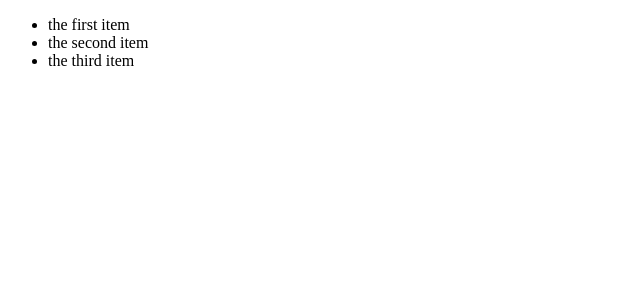
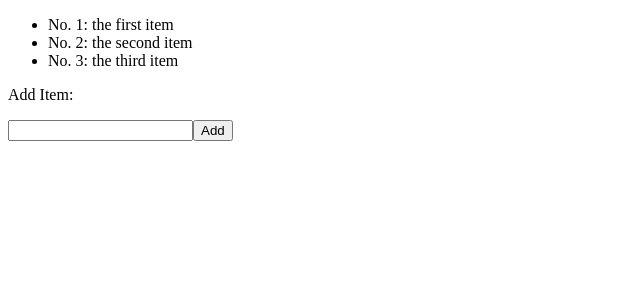
Before and after one commit to palmerev/ES6-work, a React app in the folder app/: page / in a window 1280 px wide. Shown: the top 300 px of the page, without its empty margins (0-640 px from the left). Built offline with nearby package versions, Linux system fonts and the light colour scheme.

Commit message:
add other components and minimal stylesheet

```diff
--- /dev/null
+++ b/app/AddItemForm.js
@@ -0,0 +1,13 @@
+import React from 'react';
+
+export default class AddItemForm extends React.Component {
+  render() {
+    return (
+      <form>
+        <p>Add Item:</p>
+        <input type="text" />
+        <input type="submit" value="Add" />
+      </form>
+    )
+  }
+}
--- a/app/List.js
+++ b/app/List.js
@@ -1,27 +1,24 @@
 import React from 'react';
 import { PropTypes } from 'react';
+import ListItem from './ListItem';
 
-export default class List extends React.Component {
-  constructor() {
-    super();
-    this.state = {
-      items: [
-        'the first item',
-        'the second item',
-        'the third item'
-      ]
-    }
-  }
-  render() {
-    const list = this.state.items.map(
-      (itemText, index) => (
-        <li key={index}>{itemText}</li>
-      )
+const List = (props) => {
+  const listItems = props.items.map(
+    (item, i) => (
+      <ListItem
+        key={i}
+        index={i}
+        text={item.text}
+        done={item.done}
+        toggleDone={props.toggleDone.bind(this, i)}
+      />
     )
-    return (
-      <ul>
-        {list}
-      </ul>
-    );
-  }
+  )
+  return (
+    <ul>
+      {listItems}
+    </ul>
+  );
 }
+
+export default List
--- /dev/null
+++ b/app/ListApp.js
@@ -0,0 +1,41 @@
+import React from 'react';
+import { PropTypes } from 'react';
+import ReactDOM from 'react-dom';
+import List from './List';
+import ListItem from './ListItem';
+import AddItemForm from './AddItemForm';
+
+export default class ListApp extends React.Component {
+  constructor() {
+    super()
+    this.state = {
+      items: [
+        {text: 'the first item', done: false},
+        {text: 'the second item', done: false},
+        {text: 'the third item', done: false},
+      ]
+    }
+    this.toggleDone = this.toggleDone.bind(this)
+  }
+  toggleDone(i) {
+    this.setState(
+      { items:  this.state.items.map(
+          (item, index) => {
+            return index === i ?
+              { text: item.text, done: !item.done } :
+              item
+          }
+      )
+      }
+    )
+  }
+  render() {
+    return (
+      <div>
+        <List toggleDone={this.toggleDone}
+          items={this.state.items} />
+        <AddItemForm />
+      </div>
+    )
+  }
+}
--- /dev/null
+++ b/app/ListItem.js
@@ -0,0 +1,13 @@
+import React from 'react';
+import { PropTypes } from 'react';
+
+export default function ListItem(props) {
+  return (
+    <li
+      onClick={props.toggleDone}
+      className={props.done ? "item-done" : "item-not-done"}
+    >
+      No. {props.index + 1}: {props.text}
+    </li>
+  )
+}
--- a/app/index.html
+++ b/app/index.html
@@ -3,6 +3,7 @@
     <head>
         <meta charset="utf-8">
         <title>React App</title>
+        <link rel="stylesheet" href="styles.css" charset="utf-8">
     </head>
     <body>
         <div id="app"></div>
--- a/app/main.js
+++ b/app/main.js
@@ -1,9 +1,9 @@
 import React from 'react';
 import ReactDOM from 'react-dom';
-import App from './App';
+import ListApp from './ListApp';
 import List from './List';
 
 ReactDOM.render(
-    <List />,
+    <ListApp />,
     document.getElementById('app')
 )
--- /dev/null
+++ b/app/styles.css
@@ -0,0 +1,4 @@
+.item-done {
+  color: grey;
+  text-decoration: line-through;
+}
```
